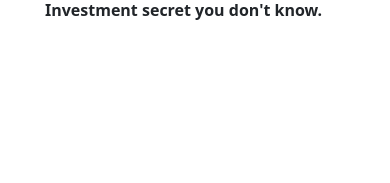
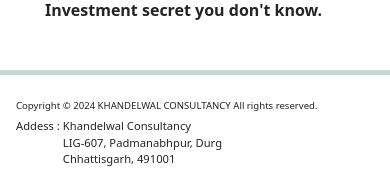
Before and after one commit to ashk29/ashk-financial-consultant, a React (Create React App) app: page /#/ in a window 390 px wide. Shown: the part 4535-4718 px from the top of the page. Before the commit the page ends 4589 px from the top, so only its background shows below. Built offline with nearby package versions, Linux system fonts and the light colour scheme.

Commit message:
Added footer with Mob responsive'

```diff
--- /dev/null
+++ b/src/components/Footer.css
@@ -0,0 +1,32 @@
+.footer-container {
+  display: flex;
+  justify-content: space-between;
+  padding: 8px;
+  padding-left: 16px;
+}
+
+.footer-txt {
+  font-size: 0.75rem;
+}
+
+.footer-address {
+  display: flex;
+  gap: 3px;
+  margin-right: 32px;
+}
+
+@media (max-width: 1024px) {
+  .footer-container {
+    flex-direction: column;
+    margin-bottom: 10px;
+  }
+
+  .footer-txt {
+    font-size: 0.6rem;
+    margin-bottom: -10px;
+  }
+  .footer-address {
+    font-size: 0.7rem;
+    align-items: flex-start;
+  }
+}
--- /dev/null
+++ b/src/components/Footer.js
@@ -0,0 +1,29 @@
+import React from "react";
+import "../components/Footer.css";
+
+export default function Footer() {
+  return (
+    <>
+      <hr />
+      <div className="footer-container">
+        <span className="footer-txt">
+          Copyright © 2024 KHANDELWAL CONSULTANCY All rights reserved.
+          <br />
+          <br />
+        </span>
+        <div className="footer-address">
+          <span>Addess :</span>
+          {
+            <span>
+              Khandelwal Consultancy
+              <br />
+              LIG-607, Padmanabhpur, Durg
+              <br />
+              Chhattisgarh, 491001
+            </span>
+          }
+        </div>
+      </div>
+    </>
+  );
+}
--- a/src/pages/HomePage.js
+++ b/src/pages/HomePage.js
@@ -5,6 +5,7 @@
 import OfferPage from "../components/OfferPage";
 import WhyPage from "../components/WhyPage";
 import Videos from "../components/VideoPage";
+import Footer from "../components/Footer";
 
 export default function HomePage() {
   return (
@@ -15,6 +16,7 @@
       <OfferPage />
       <WhyPage />
       <Videos />
+      <Footer/>
     </>
   );
 }
--- a/src/pages/SipCalc.js
+++ b/src/pages/SipCalc.js
@@ -1,12 +1,14 @@
 import React from "react";
 import SipCalculator from "../components/sip_calc/SipCalculatorPage";
 import Navbar from "../components/Navbar";
+import Footer from "../components/Footer";
 
 function SipCalc() {
   return (
     <>
       <Navbar />
       <SipCalculator />
+      <Footer/>
     </>
   );
 }
```
